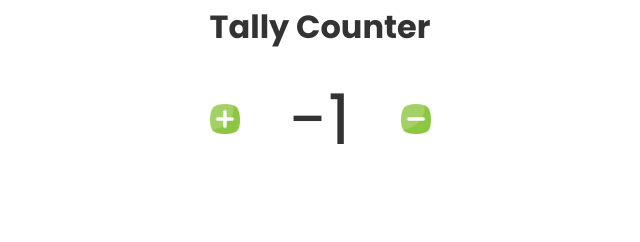
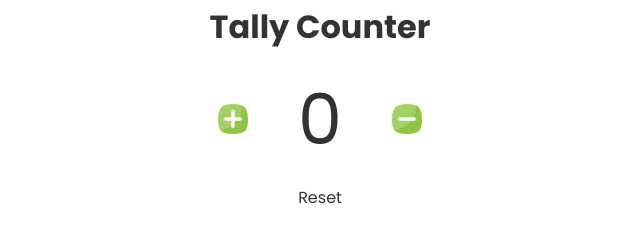
Before and after one commit to AmeerBamigbayan/Tally-Counter, a plain HTML site: page index.html in a window 1280 px wide. Both pictures are taken after a click on the picture 726 px from the left and 119 px from the top of the page. Shown: the whole page, without its empty margins (320-960 px from the left). Drawn offline with Linux system fonts and the light colour scheme.

Commit message:
added reset button

```diff
--- a/index.html
+++ b/index.html
@@ -9,10 +9,11 @@
 <body>
     <h1 class="header">Tally Counter</h1>
     <div class="content">
-        <img onclick="addNumber" class="add" src="plus.png" alt="">
+        <img class="add" src="plus.png" alt="">
         <div class="number">0</div>
         <img class="minus" src="minus.png" alt="">
     </div>
+    <div class=".reset">Reset</div>
     <script src="script.js"></script>
 </body>
 </html>
--- a/script.js
+++ b/script.js
@@ -1,9 +1,11 @@
 let add = document.querySelector(".add");
 let minus = document.querySelector(".minus");
+let reset = document.querySelector(".reset");
 let number = document.querySelector(".number");
 
 add.addEventListener("click", addNumber);
 minus.addEventListener("click", minusNumber);
+reset.addEventListener("click", resetNumber);
 
 
 function addNumber() {
@@ -13,5 +15,8 @@ function addNumber() {
 
 function minusNumber() {
     counternum = number.innerHTML;
+    if (counternum == 0) {
+        return false
+    }
   number.innerHTML = parseInt(counternum) - 1;
 }
```
